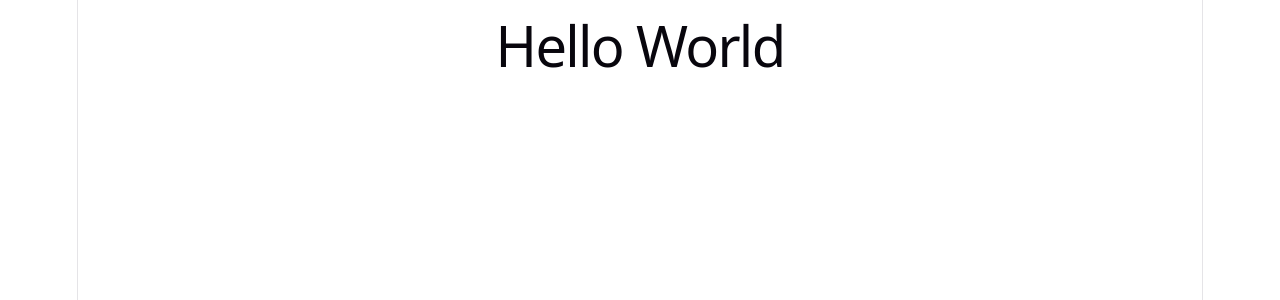
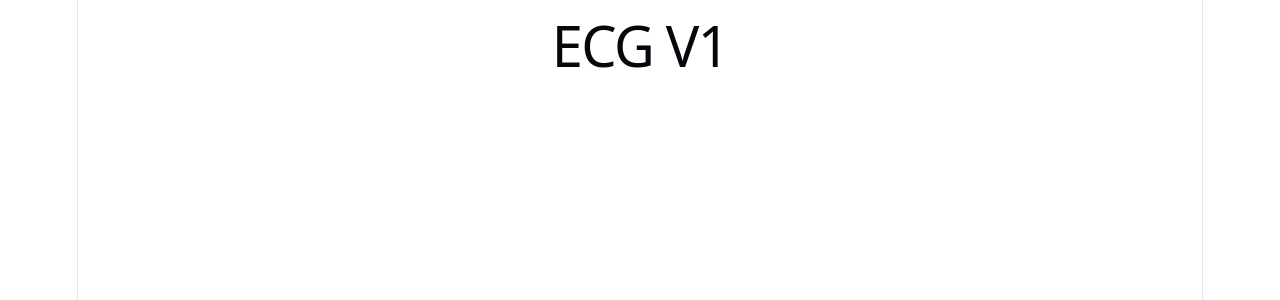
Before and after one commit to chro11os/ecg-v1, a React (Vite) app in the folder frontend/: page / in a window 1280 px wide. Shown: the top 300 px of the page. Built offline with nearby package versions, Linux system fonts and the light colour scheme.

Commit message:
added components folder

```diff
--- a/frontend/src/App.tsx
+++ b/frontend/src/App.tsx
@@ -3,7 +3,7 @@ export default function App() {
     return (
         <div className="flex min-h-screen items-center justify-center bg-gray-100">
             <h1 className="text-4xl font-extrabold text-blue-600 drop-shadow-sm">
-                Hello World
+                ECG V1
             </h1>
         </div>
     );
--- /dev/null
+++ b/frontend/src/components/Menu.tsx
@@ -0,0 +1,5 @@
+export default function menu() {
+    return (
+        <div className=""></div>
+    )
+}
```
